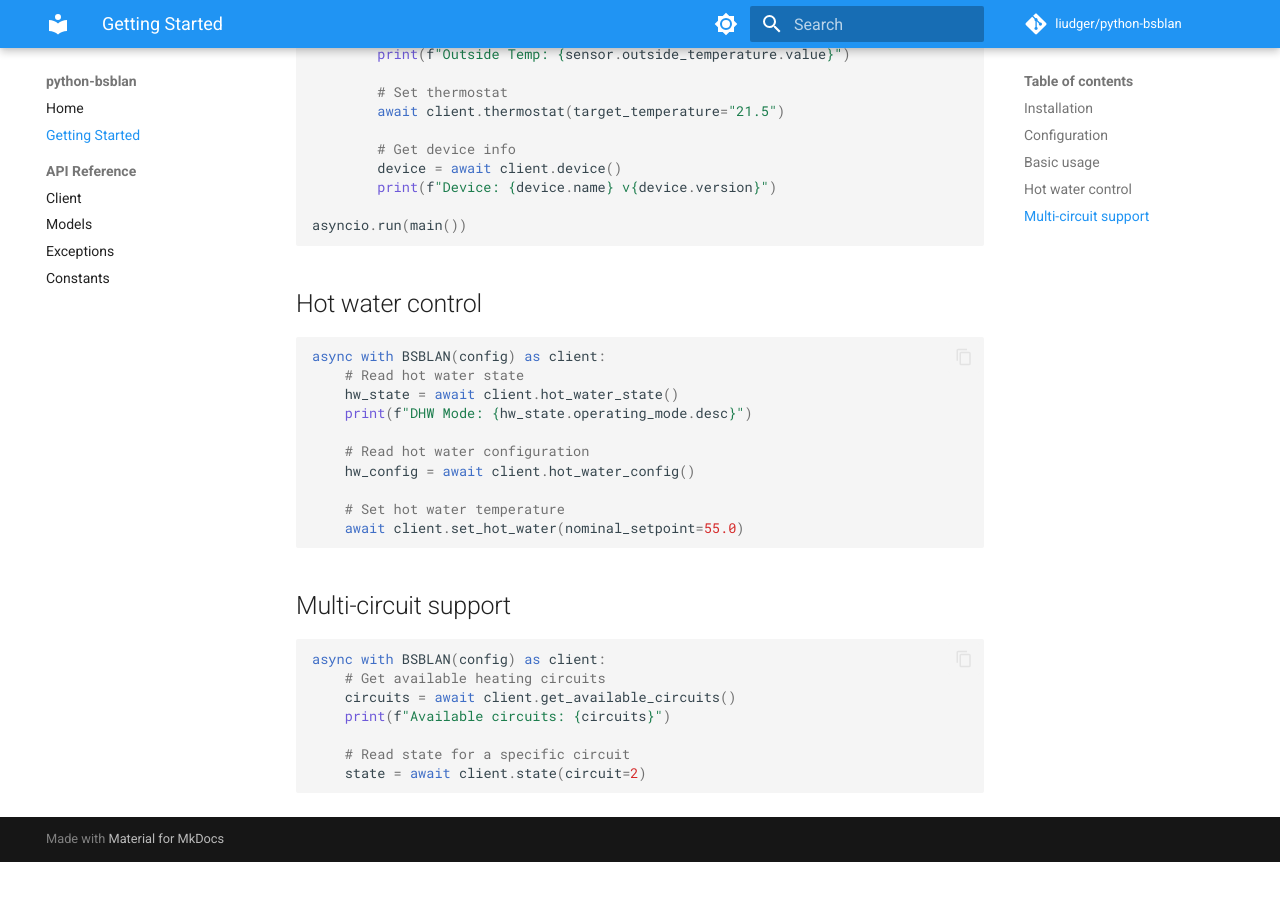
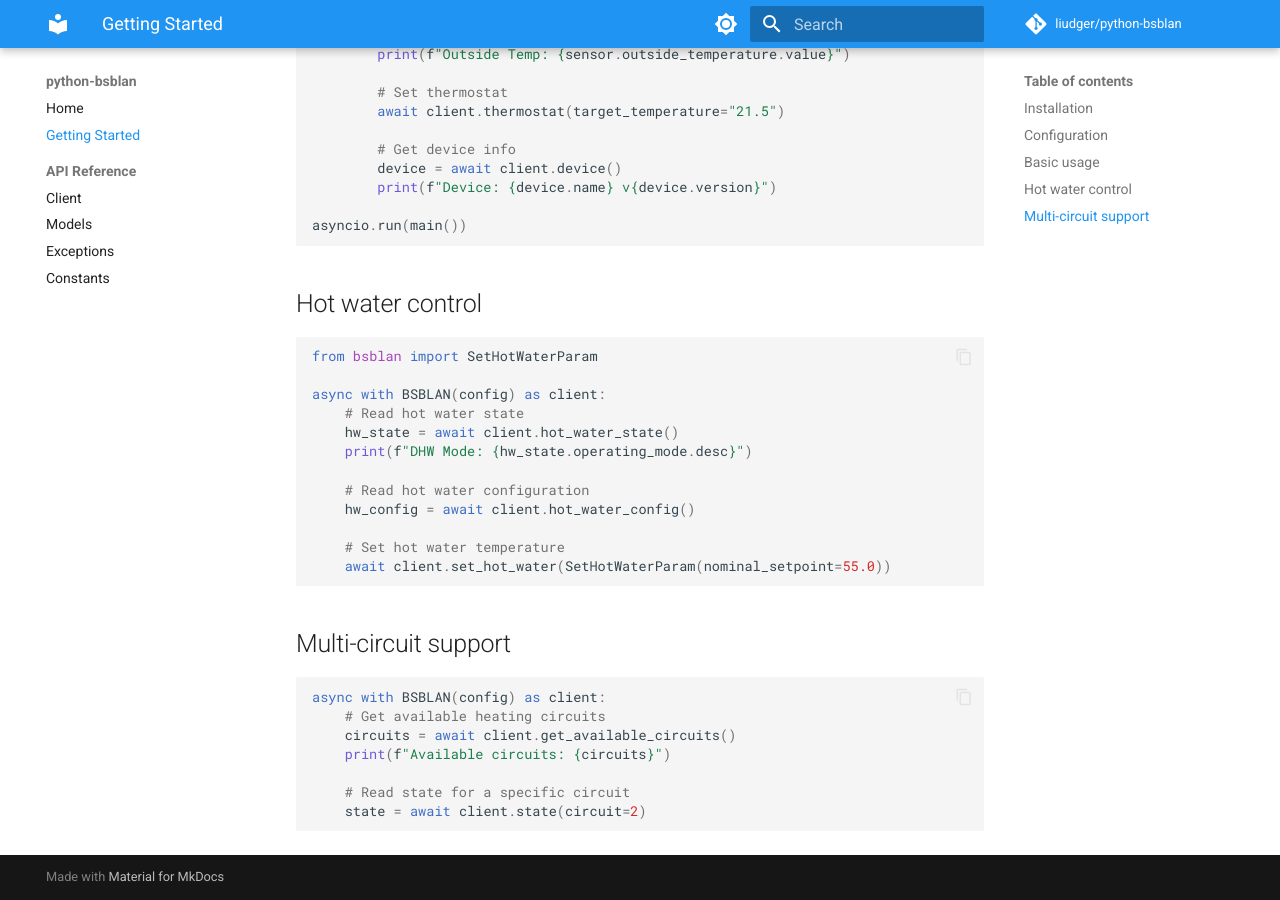
Before and after one commit to liudger/python-bsblan, an MkDocs documentation site: the page built from docs/getting-started.md, in a window 1280 px wide and 900 px high, scrolled down 1121 px. Built offline with MkDocs 1.6.1 and Material for MkDocs 9.7.7, drawn with Linux system fonts in a browser that asks for light colours; comment, search, counter and statistics services are not loaded; before the commit the page ends 1983 px from its top, so only the background shows below that.

Commit message:
docs: fix set_hot_water examples to use SetHotWaterParam
The set_hot_water method takes a SetHotWaterParam dataclass, not
keyword arguments. Updated all examples in docs, copilot-instructions,
and skill files to use the correct calling convention.

````diff
--- a/docs/getting-started.md
+++ b/docs/getting-started.md
@@ -66,6 +66,8 @@ asyncio.run(main())
 ## Hot water control
 
 ```python
+from bsblan import SetHotWaterParam
+
 async with BSBLAN(config) as client:
     # Read hot water state
     hw_state = await client.hot_water_state()
@@ -75,7 +77,7 @@ async with BSBLAN(config) as client:
     hw_config = await client.hot_water_config()
 
     # Set hot water temperature
-    await client.set_hot_water(nominal_setpoint=55.0)
+    await client.set_hot_water(SetHotWaterParam(nominal_setpoint=55.0))
 ```
 
 ## Multi-circuit support
````
Also changed, not shown: .github/copilot-instructions.md, .github/skills/bsblan-parameters/SKILL.md.
